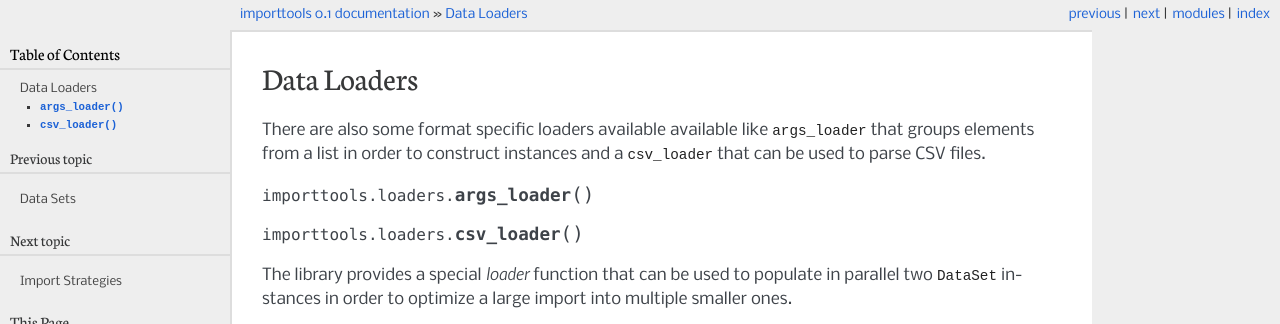
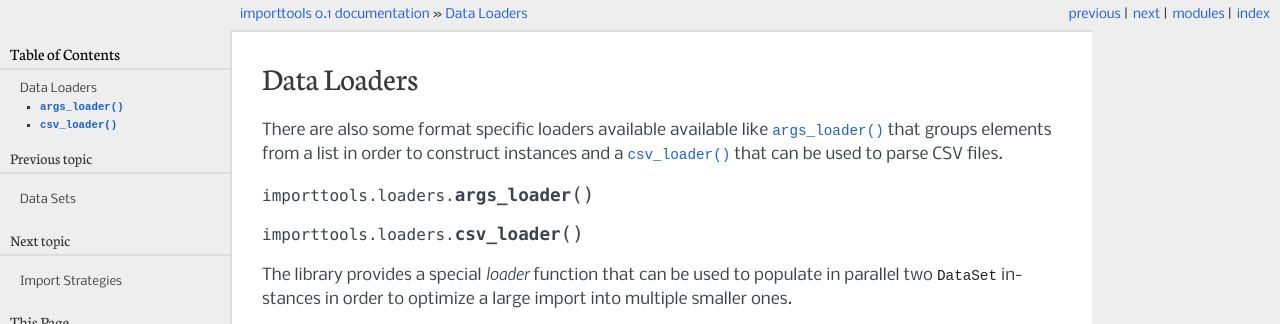
Before and after one commit to pbs/importtools, a Sphinx documentation site: the page built from docs/loaders.rst, in a window 1280 px wide, cut to the strip 0-324 px from the top of the page. Built offline with Sphinx 7.4.7, drawn with Linux system fonts in a browser that asks for light colours; cross-references to code outside the pages are shown as plain code; some of the changed lines change nothing that is shown.

Commit message:
Doc error.

```diff
--- a/docs/loaders.rst
+++ b/docs/loaders.rst
@@ -4,8 +4,8 @@ Data Loaders
 .. py:module:: importtools.loaders
 
 There are also some format specific loaders available available like
-:py:function:`args_loader` that groups elements from a list in order to
-construct instances and a :py:function:`csv_loader` that can be used to parse
+:py:func:`args_loader` that groups elements from a list in order to
+construct instances and a :py:func:`csv_loader` that can be used to parse
 CSV files.
 
 .. function:: args_loader
```
